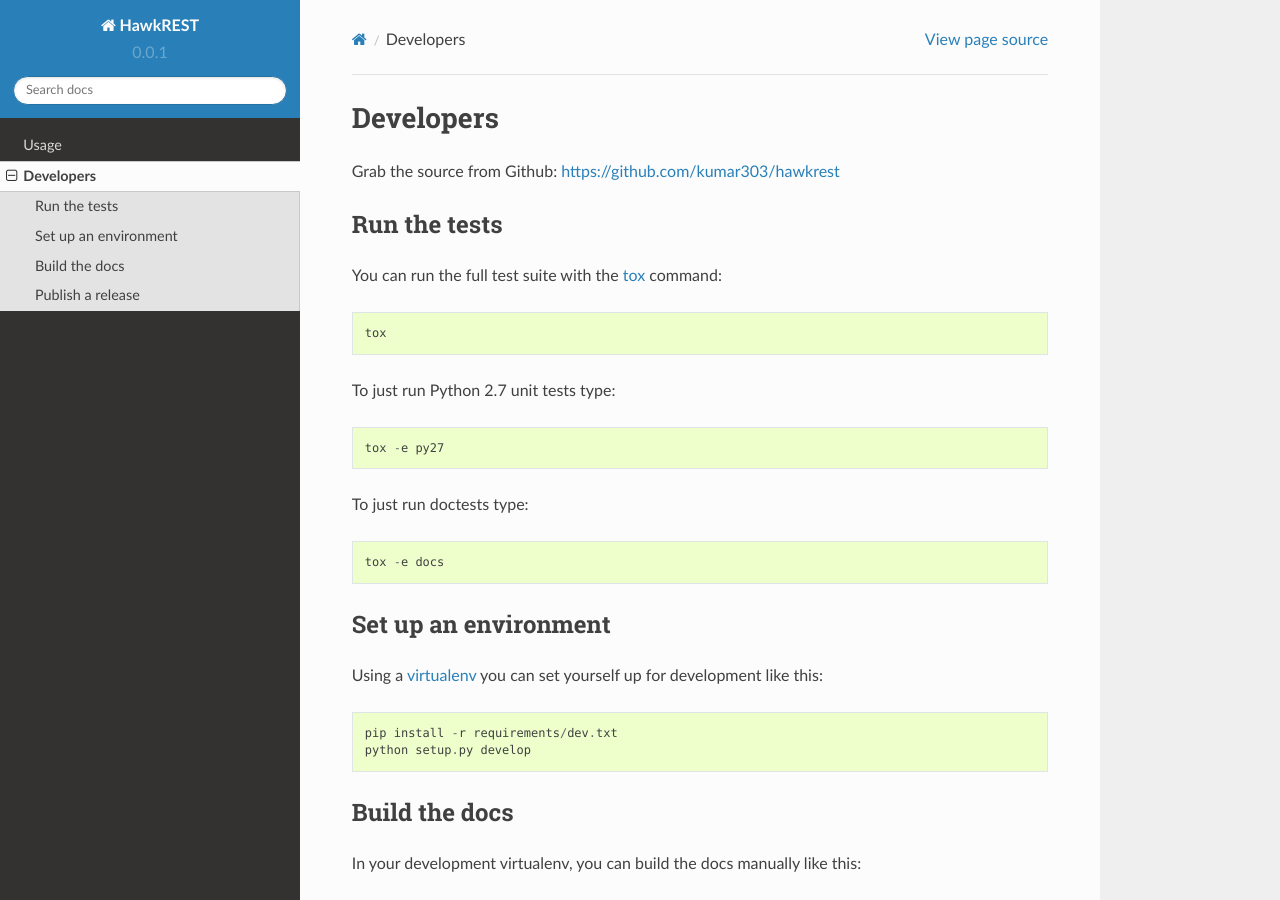
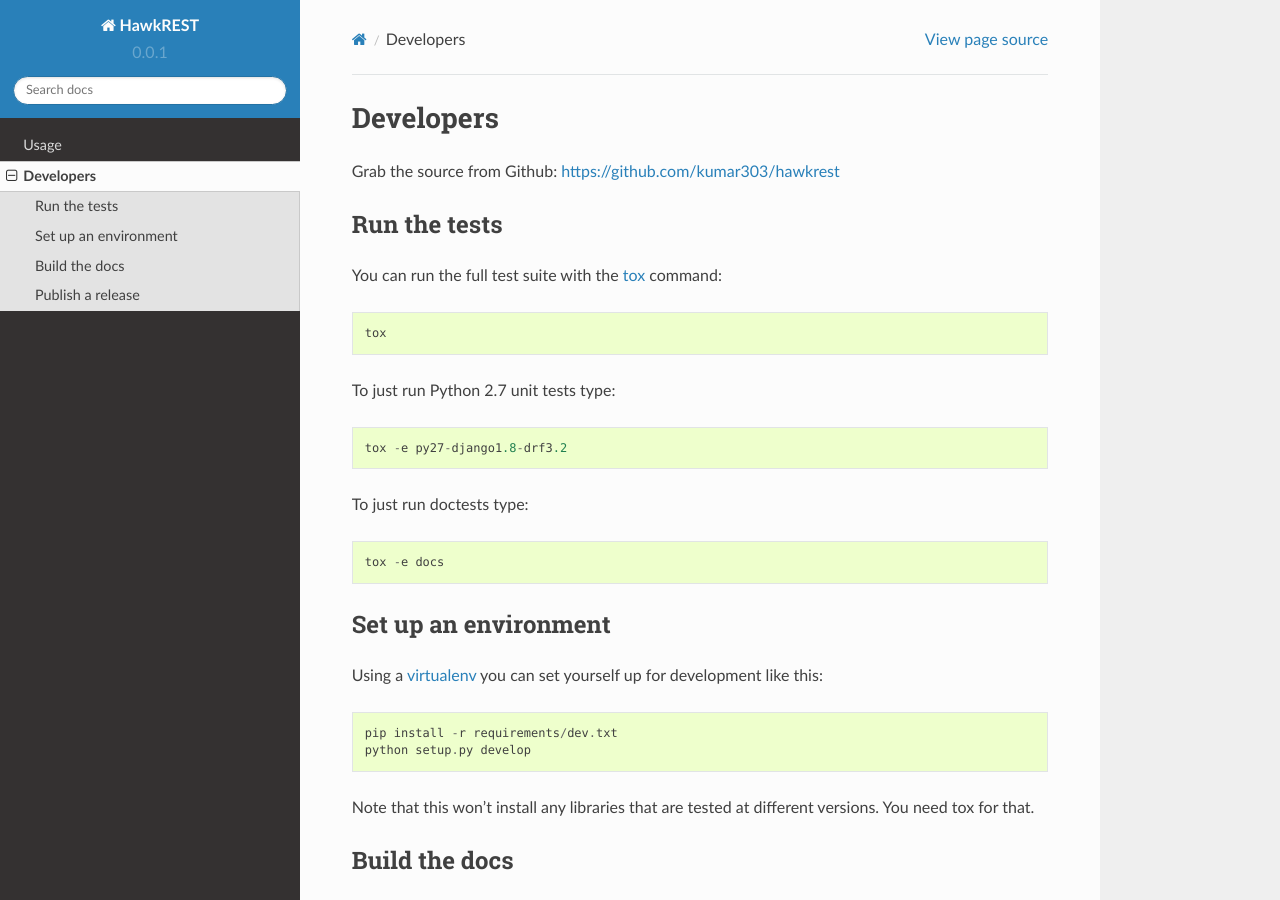
Before and after one commit to kumar303/hawkrest, a Sphinx documentation site: the page built from docs/developers.rst, in a window 1280 px wide and 900 px high. Built offline with Sphinx 7.4.7 and the Read the Docs theme 2.0.0, drawn with Linux system fonts in a browser that asks for light colours; some of the changed text lies outside the part shown.

Commit message:
Better test matrix to cover older Djangos/DRFs

```diff
--- a/docs/developers.rst
+++ b/docs/developers.rst
@@ -13,7 +13,7 @@
 
 To just run Python 2.7 unit tests type::
 
-    tox -e py27
+    tox -e py27-django1.8-drf3.2
 
 To just run doctests type::
 
@@ -27,10 +27,13 @@
     pip install -r requirements/dev.txt
     python setup.py develop
 
+Note that this won't install any libraries that are tested at different
+versions. You need tox for that.
+
 Build the docs
 ==============
 
-In your development virtualenv, you can build the docs manually like this::
+In your development virtualenv, you can build the docs like this::
 
     make -C docs/ html doctest
     open docs/_build/html/index.html
```
Also changed, not shown: hawkrest/__init__.py (+10 -0 lines), .travis.yml, 2 other files.
